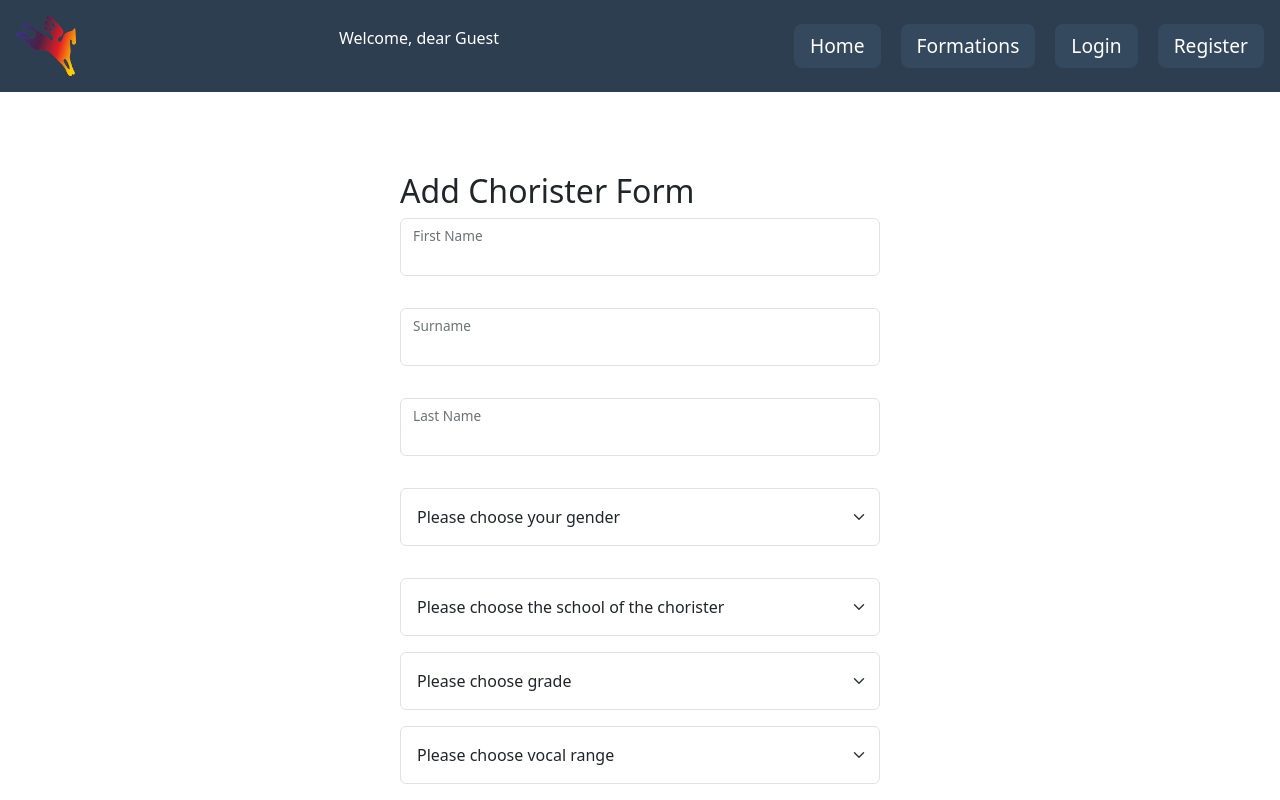
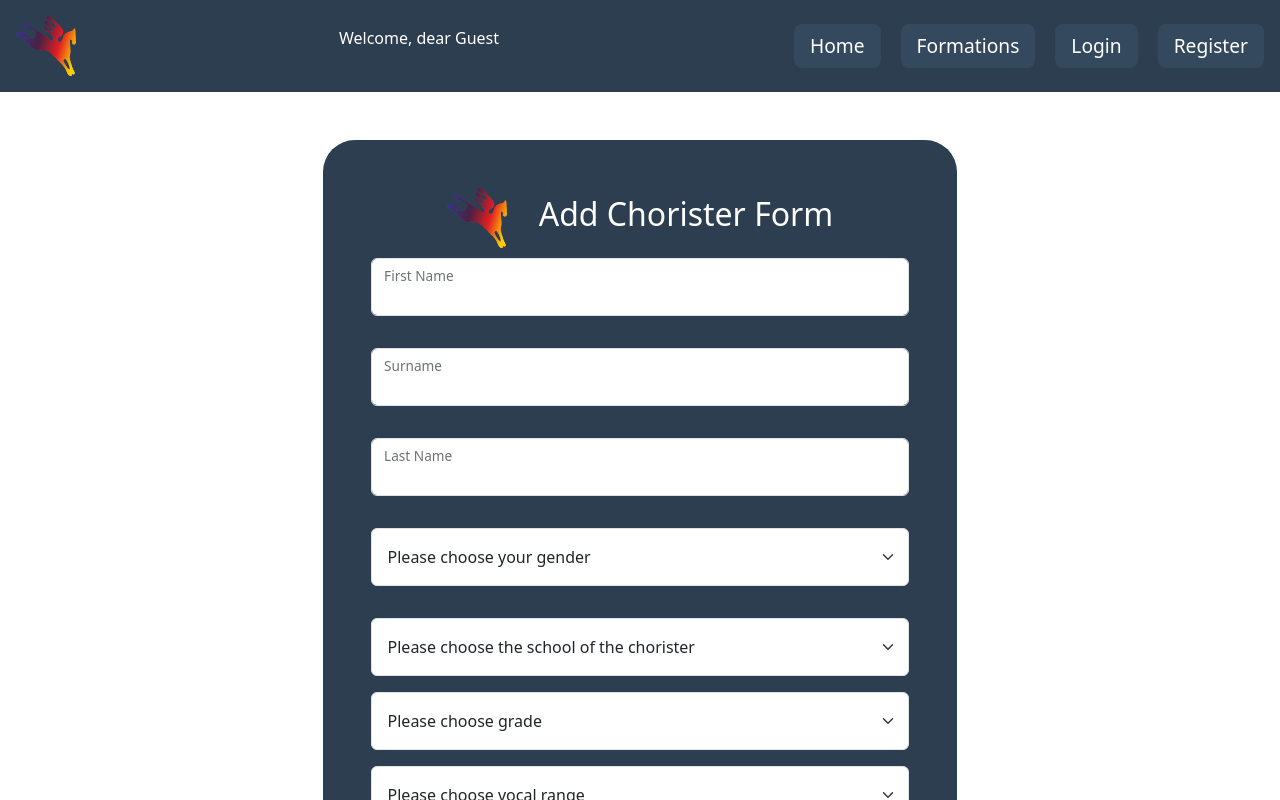
Before and after one commit to MiroZe/choir_svilengrad_app, a React (Vite) app in the folder choir-school-svilengrad/: page /choristers/create in a window 1280 px wide. Shown: the top 800 px of the page. Built offline with nearby package versions, Linux system fonts and the light colour scheme.

Commit message:
css changes

```diff
--- a/choir-school-svilengrad/src/components/CreateChorister/CreateChorister.jsx
+++ b/choir-school-svilengrad/src/components/CreateChorister/CreateChorister.jsx
@@ -2,10 +2,10 @@ import { useState } from 'react';
 import FloatingLabel from 'react-bootstrap/FloatingLabel';
 import Form from 'react-bootstrap/Form';
 import styles from './CreateChorister.module.css'
-import Button from 'react-bootstrap/Button';
 import { errorCheck } from '../../utils/utils';
 import { uploadPictureService } from '../../services/uploadServices';
 import { createChorister } from '../../services/choristersServices';
+import logo from '../../../public/SHKOLA_ZNAK.png';
 
 
 
@@ -122,7 +122,10 @@ const CreateChoristerForm = ()=> {
 
       <div className={styles['form-container']}>
 
-      <h2>Add Chorister Form</h2>
+    <div className={styles["header"]}>
+        <img src={logo} alt="" />
+        <h2>Add Chorister Form</h2>
+      </div>
         <form className={styles.choristerForm} onSubmit={(e) => createChoristerHandler(e,formValues,formations)}>
         <FloatingLabel
           controlId="floatingfirstName"
@@ -261,7 +264,7 @@ const CreateChoristerForm = ()=> {
              value={imageUrl}
              disabled />
 
-        <Button variant="success" type='submit'>Add Chorister</Button>
+        <button type='submit'>Add Chorister</button>
         </form>
         </div>
     )
--- a/choir-school-svilengrad/src/components/CreateChorister/CreateChorister.module.css
+++ b/choir-school-svilengrad/src/components/CreateChorister/CreateChorister.module.css
@@ -1,7 +1,10 @@
 .form-container {
-    max-width: 40em;
-    margin : 0 auto;
-    padding: 5em
+    background-color: #2c3e50;
+    max-width:40em;
+    margin: 3em auto;
+    padding: 3em;
+    color: white;
+    border-radius: 2em;
 }
 
 .choristerForm {
@@ -30,4 +33,21 @@
     background-color: #778ca3;
     display: block;
     margin: 0 auto;
+    color: #fff;
 }
+
+.form-container button:hover {
+    color: #c61b2b;
+}
+
+.header {
+    display: flex;
+    gap: 2em;
+    align-items: center;
+    justify-content: center;
+    margin-bottom: 10px;
+}
+.header img {
+    width: 60px;
+    height: 60px;
+}
--- a/choir-school-svilengrad/src/components/LoginForm/LoginForm.module.css
+++ b/choir-school-svilengrad/src/components/LoginForm/LoginForm.module.css
@@ -1,7 +1,7 @@
 .form-container {
 
     background-color: #2c3e50;
-    max-width:40em;
+    min-width:30em;
     margin: 3em auto;
     padding: 3em;
     color: white;
@@ -18,6 +18,7 @@
 
 .form-container button:hover {
     background-color:#4b6584 ;
+    color: #c61b2b;
 }
 
 .form-container p {
--- a/choir-school-svilengrad/src/components/RegisterForm/RegisterForm.module.css
+++ b/choir-school-svilengrad/src/components/RegisterForm/RegisterForm.module.css
@@ -1,6 +1,6 @@
 .form-container {
     background-color: #2c3e50;
-    max-width:40em;
+    min-width:30em;
     margin: 3em auto;
     padding: 3em;
     color: white;
@@ -17,6 +17,7 @@
 
 .form-container button:hover {
     background-color:#4b6584 ;
+    color:#c61b2b ;
 }
 
 .form-container p {
```
